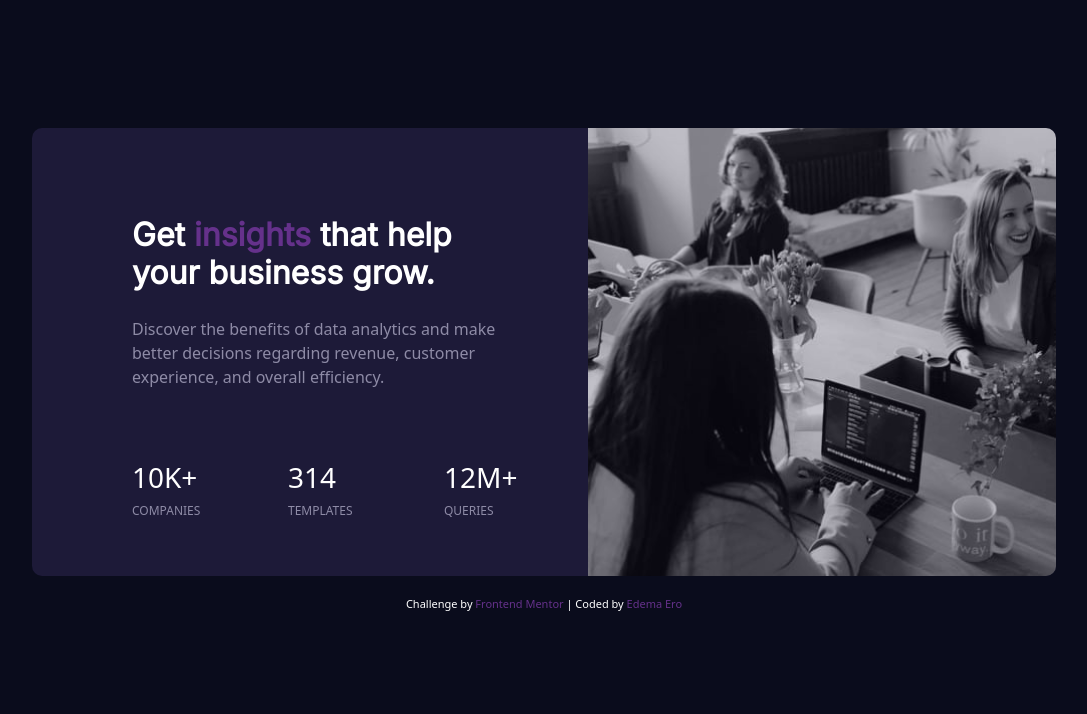
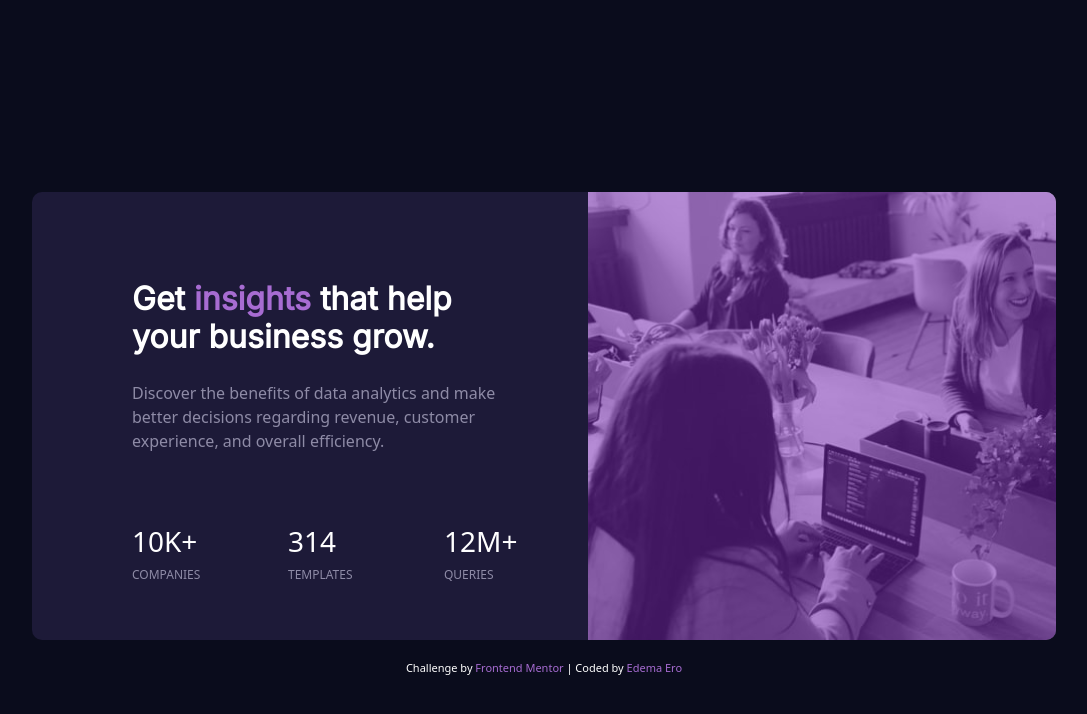
Before and after one commit to Beyond-Logic/Card-Component-UI, a plain HTML site: page index.html in a window 1280 px wide. Shown: the whole page, without its empty margins (96-1183 px from the left). Drawn offline with nearby package versions, Linux system fonts and the light colour scheme.

Commit message:
added color overlay to background-image

```diff
--- a/index.html
+++ b/index.html
@@ -16,7 +16,7 @@
   <!-- Feel free to remove these styles or customise in your own stylesheet 👍 -->
   <style>
     .attribution { font-size: 11px; text-align: center; margin-top: 20px;  margin-bottom: 20px;}
-    .attribution a { color:#65318b;text-decoration: none; }
+    .attribution a { color:#a76cd2;text-decoration: none; }
   </style>
 </head>
 <body>
--- a/style.css
+++ b/style.css
@@ -3,7 +3,7 @@ body {
     color: #fff;
 }
 .container {
-    margin-top: 10%;
+    margin-top: 15%;
     width: 80%;
 
 }
@@ -28,7 +28,7 @@ body {
     padding-bottom: 40px;
 }
 .card h2 span {
-    color: #65318b;
+    color: #a76cd2;
 }
 .text-color {
    color: #8e8ba6;
@@ -40,11 +40,17 @@ body {
     -moz-background-size: cover;
     -o-background-size: cover;
     background-size: cover;
-    opacity: 0.75;
     min-height: 300px;
     border-top-right-radius: 10px;
     border-bottom-right-radius: 10px;
+    box-shadow: inset 0 0 0 2000px rgb(122 41 183 / 52%);
 
+}
+
+.image-header::after {
+    content: "";
+    background-color: rgba(255, 0, 0, 0.3);
+    z-index: 4;
 }
 .card-stats h3 {
     text-transform: uppercase;
```
Also changed, not shown: screenshot.png.
